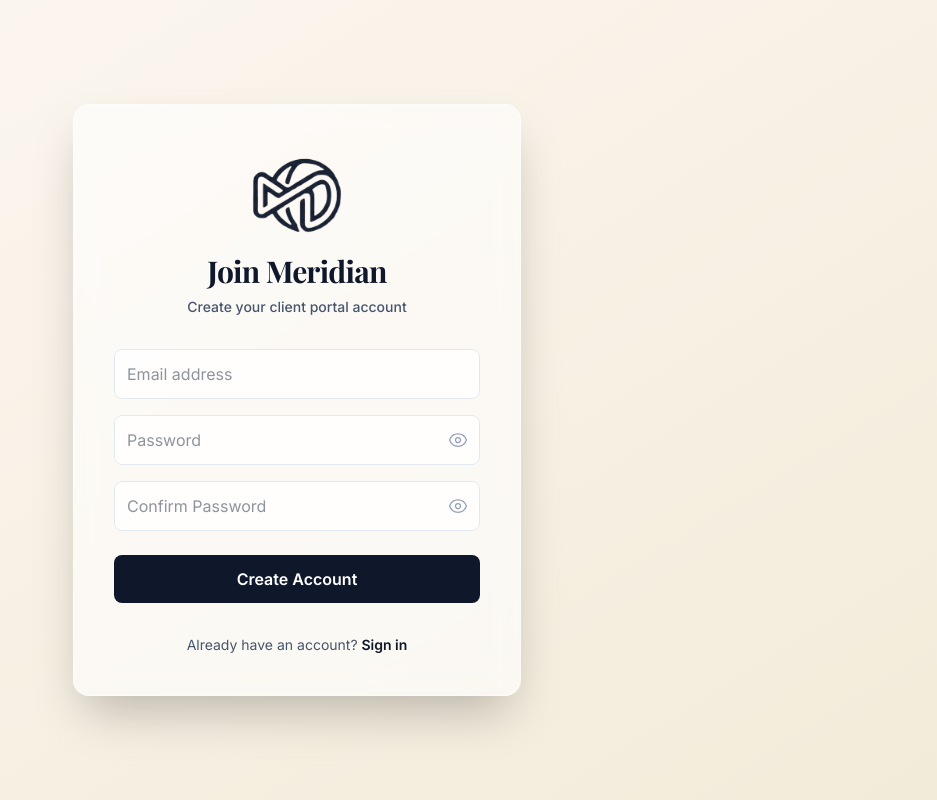
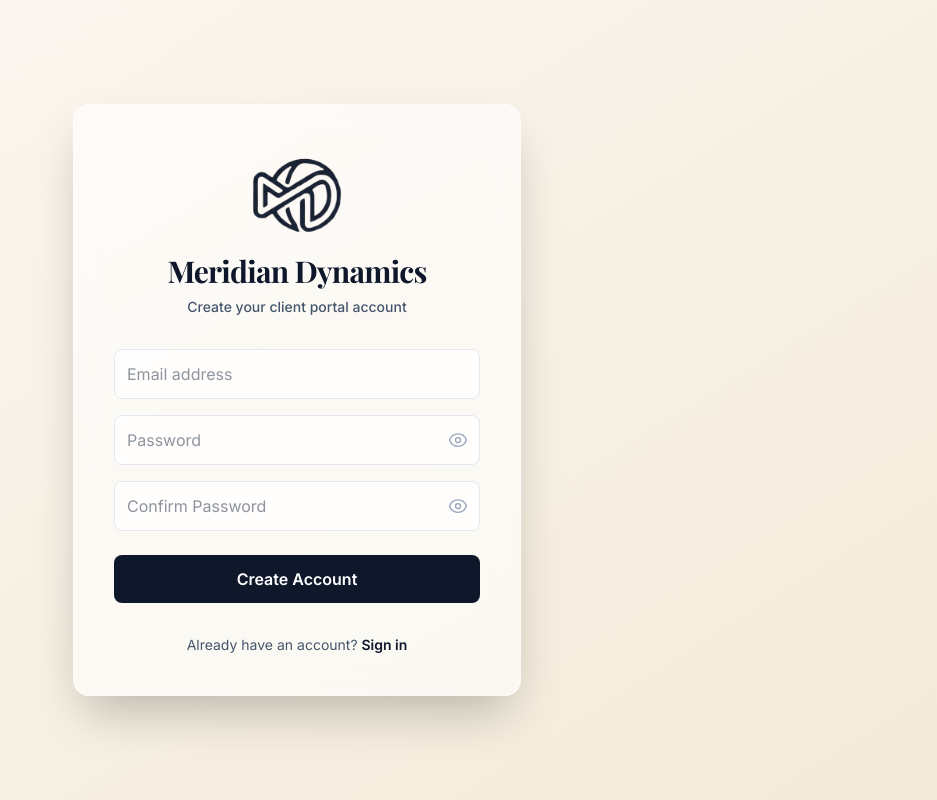
Before and after one commit to meridiandynamicsonline/client-portal-md, a Next.js app in the folder portal/: page /register in a window 1280 px wide. Shown: the whole page, without its empty margins (343-1280 px from the left). Built offline with nearby package versions, Linux system fonts and the light colour scheme; no server answers; a web font is replaced by a local one.

Commit message:
minor ui changes in register page of client portal

```diff
--- a/portal/src/app/register/page.tsx
+++ b/portal/src/app/register/page.tsx
@@ -77,7 +77,7 @@ export default function RegisterPage() {
             className="mb-2 mix-blend-multiply" priority
           />
           <h1 className={`text-3xl font-bold tracking-tight text-slate-900 ${playfair.className}`}>
-            Join Meridian
+            Meridian Dynamics
           </h1>
           <p className="mt-2 text-sm text-slate-600 font-medium">Create your client portal account</p>
         </div>
```
